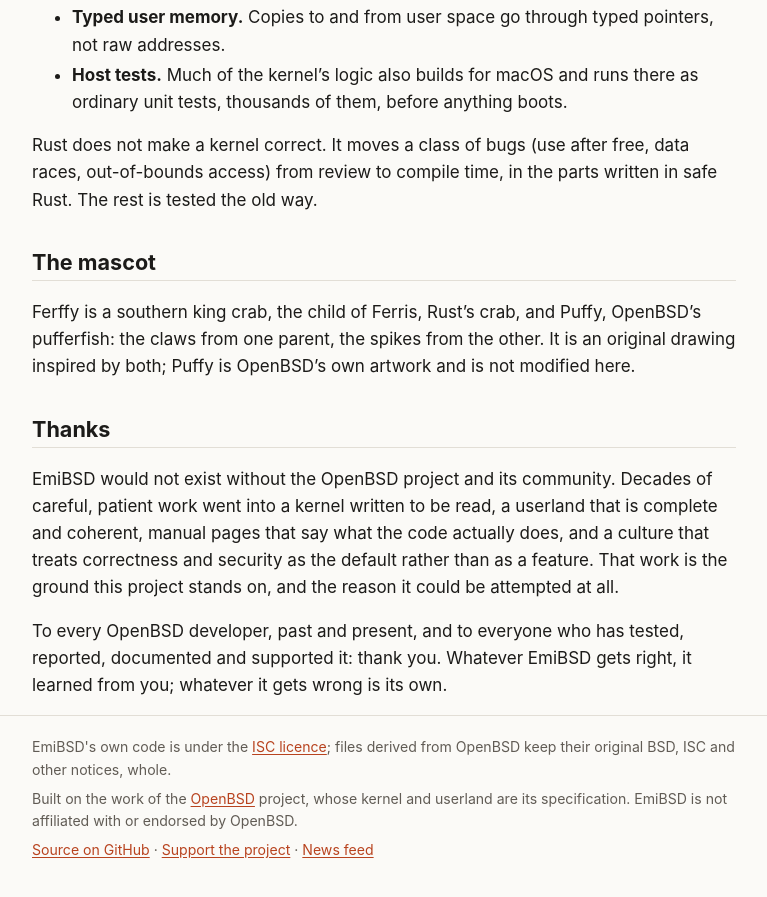
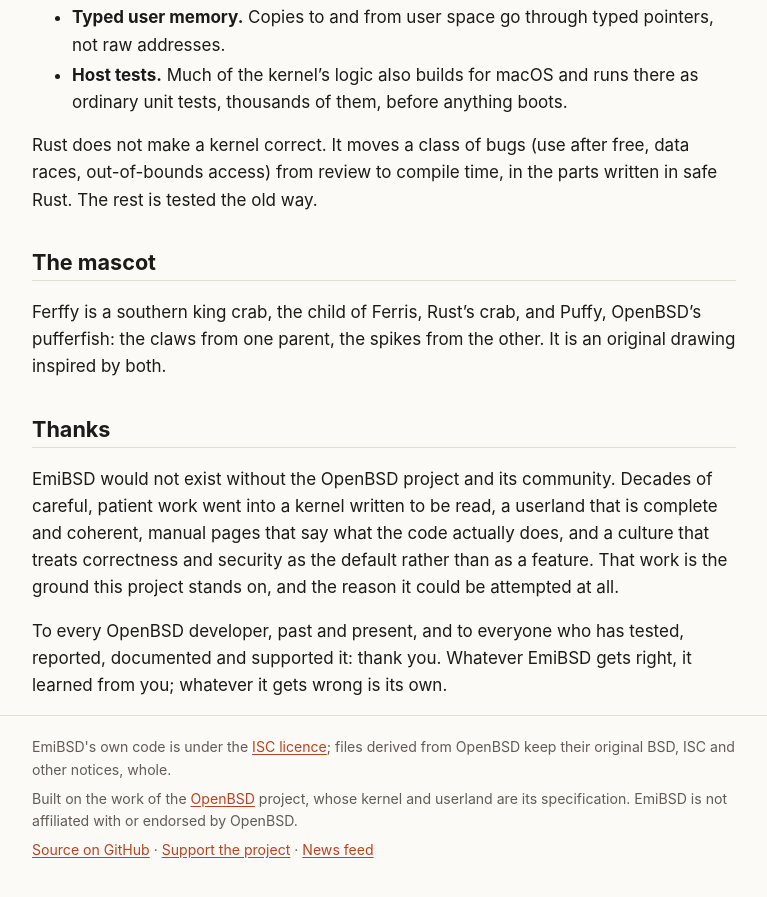
Before and after one commit to EmiBSD/Portal, a Jekyll site: the page built from about.md, in a window 1280 px wide and 900 px high, scrolled down 2218 px. Shown: the top 897 px of the window, without its empty margins (256-1023 px from the left). Built offline with Jekyll 4.4.1, drawn with Linux system fonts in a browser that asks for light colours.

Commit message:
Remove redundant disclaimer from Ferffy mascot description

```diff
--- a/about.md
+++ b/about.md
@@ -94,7 +94,7 @@ is tested the old way.
 
 Ferffy is a southern king crab, the child of Ferris, Rust's crab, and Puffy, OpenBSD's
 pufferfish: the claws from one parent, the spikes from the other. It is an original drawing
-inspired by both; Puffy is OpenBSD's own artwork and is not modified here.
+inspired by both.
 
 ## Thanks
 
```
